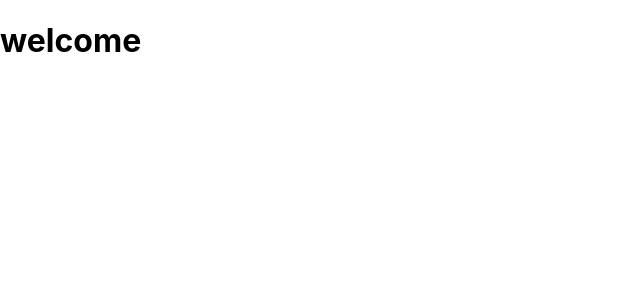
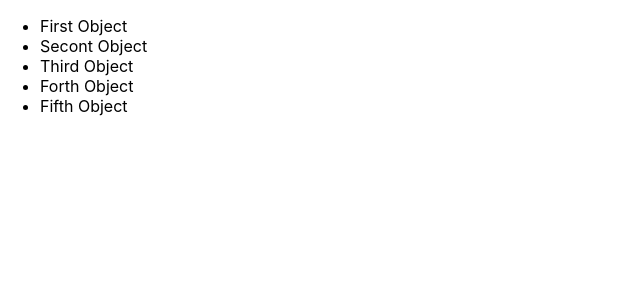
Before and after one commit to tamjidzihan/reactJS, a React (Create React App) app: page / in a window 1280 px wide. Shown: the top 300 px of the page, without its empty margins (0-640 px from the left). Built offline with nearby package versions, Linux system fonts and the light colour scheme.

Commit message:
home 2024-03-07

```diff
--- a/src/App.js
+++ b/src/App.js
@@ -1,5 +1,8 @@
 // import logo from './logo.svg';
 import React from 'react';
+import Header from './components/Header';
+import Main from './components/Main';
+import Sidebar from './components/Sidebar';
 import './App.css';
 
 
@@ -10,7 +13,11 @@ import './App.css';
 
 function App(props) {
   return (
-    <h1>{props.title}</h1>
+    <div>
+      <Header name="Zihan" color="purple" object="Object" />
+      <Main />
+      <Sidebar />
+    </div>
   );
 };
 
--- /dev/null
+++ b/src/components/Header.js
@@ -0,0 +1,18 @@
+
+function Header(props) {
+    console.log(props);
+    return (
+        <nav className="main-nav">
+            <ul>
+                <li>First {props.object}</li>
+                <li>Secont {props.object}</li>
+                <li>Third {props.object}</li>
+                <li>Forth {props.object}</li>
+                <li>Fifth {props.object}</li>
+            </ul>
+        </nav>
+    )
+}
+
+
+export default Header;
--- /dev/null
+++ b/src/components/Main.js
@@ -0,0 +1,7 @@
+
+function Main(props) {
+    console.log(props);
+}
+
+
+export default Main;
--- /dev/null
+++ b/src/components/Sidebar.js
@@ -0,0 +1,7 @@
+
+function Sidebar(props) {
+    console.log(props);
+}
+
+
+export default Sidebar;
```
